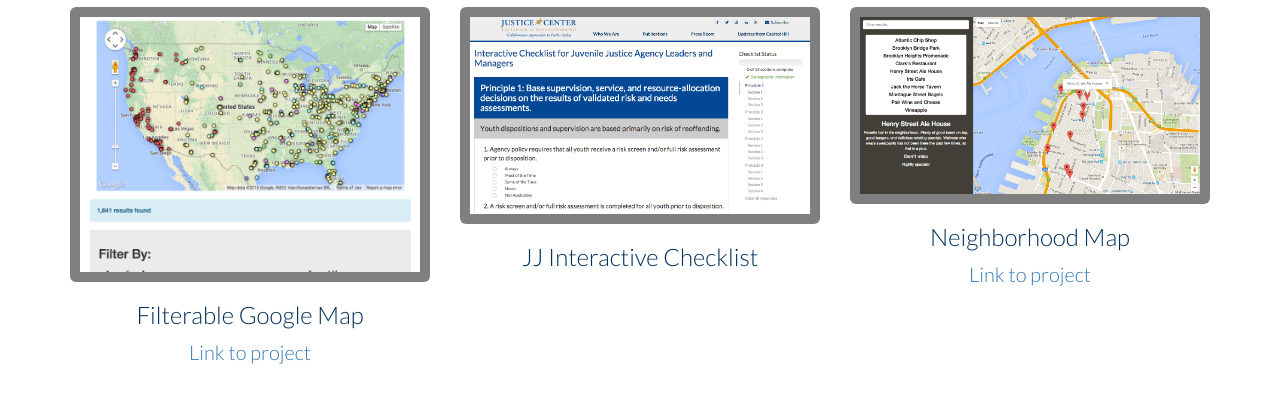
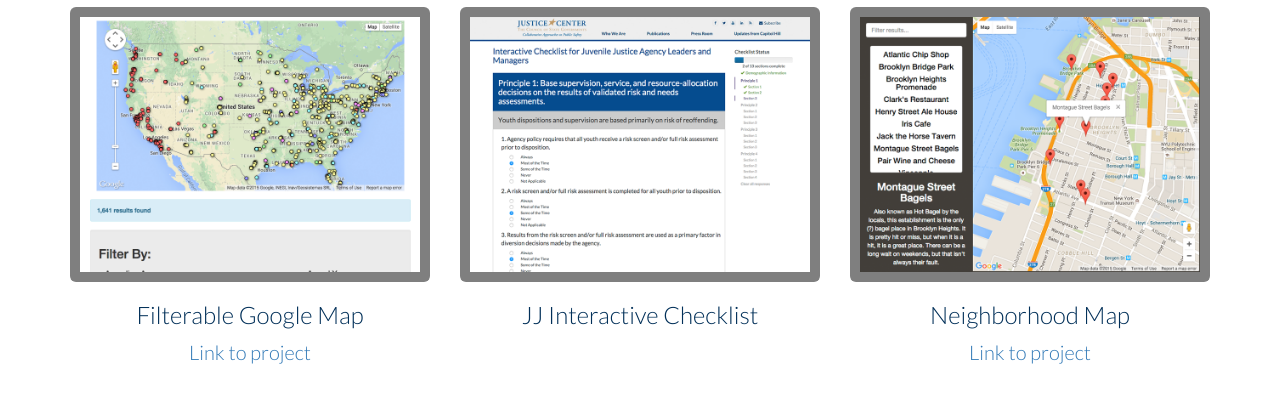
Before and after one commit to jeggelke/jeggelke.github.io, a plain HTML site: page index.html in a window 1280 px wide. Shown: the part 230-632 px from the top of the page. Drawn offline with Linux system fonts and the light colour scheme.

Commit message:
resized images

```diff
--- a/index.html
+++ b/index.html
@@ -39,11 +39,11 @@
         <p><a href="ncji/index.html">Link to project</a></p>
       </div>
       <div class="col-md-4 col-sm-6 col-xs-12">
-        <img class="img-responsive modal-img outline-img" src="images/jj-checklist.png" alt="sunflower image" data-toggle="modal" data-target="#project2">
+        <img class="img-responsive modal-img outline-img" src="images/jj-checklist-resized.png" alt="sunflower image" data-toggle="modal" data-target="#project2">
         <h3>JJ Interactive Checklist</h3>
       </div>
       <div class="col-md-4 col-sm-6 col-xs-12">
-        <img class="img-responsive modal-img outline-img" src="images/neighborhoodMap.png" alt="bokeh image" data-toggle="modal" data-target="#project3">
+        <img class="img-responsive modal-img outline-img" src="images/neighborhoodMap-resized.png" alt="bokeh image" data-toggle="modal" data-target="#project3">
         <h3>Neighborhood Map</h3>
         <p><a href="http://github.com">Link to project</a></p>
       </div>
@@ -76,7 +76,7 @@
         <h4 class="modal-title" id="myModalLabel">Juvenile Justice Interactive Checklist</h4>
       </div>
       <div class="modal-body">
-        <img class="img-responsive outline-img" src="images/jj-checklist.png">
+        <img class="img-responsive outline-img" src="images/jj-checklist-resized.png">
         This private assessment helps agencies conduct a detailed assessment of how current policy and practice align with what research has shown works to reduce recidivism and improve other outcomes for youth involved with the juvenile justice system. Upon completion, a score is calculated and returned to the user. This project uses JQuery, Bootstrap, and saves to Local Storage after moving on to the next section.
       </div>
       <div class="modal-footer">
@@ -94,7 +94,7 @@
         <h4 class="modal-title" id="myModalLabel"><a href="neighborhood-map">Neighborhood Map (Work in Progress)</a></h4>
       </div>
       <div class="modal-body">
-        <img class="img-responsive outline-img" src="images/neighborhoodMap.png">
+        <img class="img-responsive outline-img" src="images/neighborhoodMap-resized.png">
         This application shows my favorite places to hang out in my neighborhood. Utilizes knockout.js, Google Maps JavaScript API, JQuery, and Bootstrap. I plan on adding other features such as Yelp reviews and a Google Street View of each location.
       </div>
       <div class="modal-footer">
```
Also changed, not shown: images/jj-checklist-resized.png (added), images/neighborhoodMap-resized.png (added).
